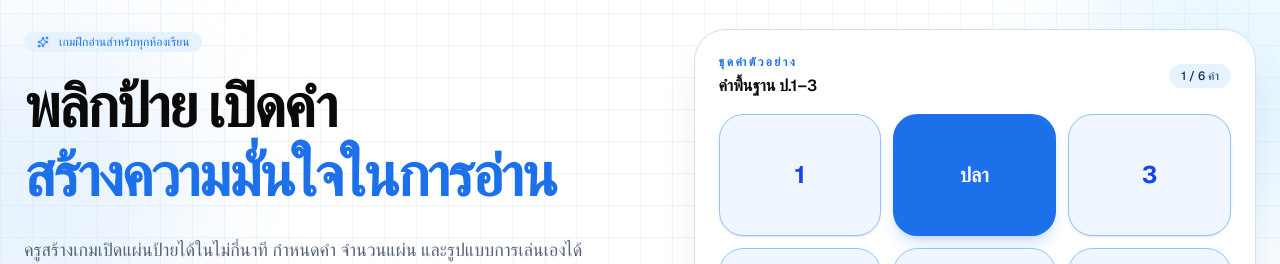
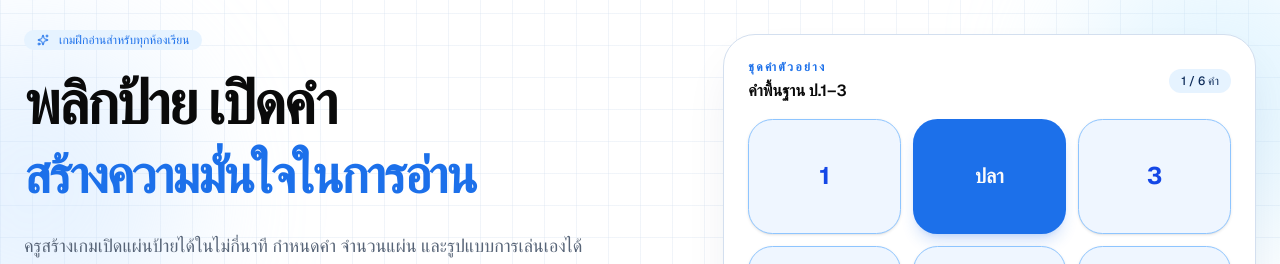
Before and after one commit to aepsae1993-spec/Flip-the-tile, a Next.js app: page / in a window 1280 px wide. Shown: the part 148-412 px from the top of the page. Built offline with nearby package versions, Linux system fonts and the light colour scheme; no server answers.

Commit message:
Hide backend wording and fix hero wrapping

```diff
--- a/src/app/page.tsx
+++ b/src/app/page.tsx
@@ -19,13 +19,14 @@ export default function Home() {
       <section className="relative overflow-hidden bg-grid-soft">
         <div className="absolute -left-32 top-28 size-80 rounded-full bg-blue-200/35 blur-3xl" />
         <div className="absolute -right-20 top-10 size-72 rounded-full bg-sky-200/40 blur-3xl" />
-        <div className="relative mx-auto grid max-w-7xl items-center gap-12 px-4 py-16 sm:px-6 sm:py-24 lg:grid-cols-[1.05fr_.95fr] lg:py-28">
+        <div className="relative mx-auto grid max-w-7xl items-center gap-12 px-4 py-16 sm:px-6 sm:py-24 lg:grid-cols-[1.1fr_.9fr] lg:py-28">
           <div>
             <Badge variant="secondary" className="mb-5 rounded-full px-3 py-1.5 text-primary">
               <Sparkles className="mr-1.5 size-3.5" /> เกมฝึกอ่านสำหรับทุกห้องเรียน
             </Badge>
-            <h1 className="max-w-2xl text-4xl font-bold leading-[1.15] tracking-[-.035em] sm:text-5xl lg:text-6xl">
-              พลิกป้าย เปิดคำ<br /><span className="text-primary">สร้างความมั่นใจในการอ่าน</span>
+            <h1 className="max-w-3xl text-4xl font-bold leading-[1.12] tracking-[-.035em] sm:text-5xl lg:text-6xl">
+              <span className="block">พลิกป้าย เปิดคำ</span>
+              <span className="mt-2 block text-[.86em] leading-[1.18] text-primary md:whitespace-nowrap">สร้างความมั่นใจในการอ่าน</span>
             </h1>
             <p className="mt-6 max-w-xl text-lg leading-8 text-muted-foreground">
               ครูสร้างเกมเปิดแผ่นป้ายได้ในไม่กี่นาที กำหนดคำ จำนวนแผ่น และรูปแบบการเล่นเองได้ เด็ก ๆ สนุก ครูใช้ง่าย
--- a/src/components/demo-game.tsx
+++ b/src/components/demo-game.tsx
@@ -1,12 +1,12 @@
 "use client";
 
 import { useMemo, useState } from "react";
-import { FlaskConical, Play, ShieldCheck } from "lucide-react";
+import { FlaskConical, Play } from "lucide-react";
 import { BrandLogo } from "@/components/brand-logo";
 import { GameBoard } from "@/components/game-board";
 import { ThemeSwitcher } from "@/components/theme-provider";
 import { Button } from "@/components/ui/button";
-import { Card, CardContent, CardHeader, CardTitle } from "@/components/ui/card";
+import { Card, CardContent } from "@/components/ui/card";
 import { Input } from "@/components/ui/input";
 import { Label } from "@/components/ui/label";
 import { Textarea } from "@/components/ui/textarea";
@@ -42,10 +42,6 @@ export function DemoGame() {
         </div>
 
         <Card className="overflow-hidden">
-          <CardHeader className="border-b bg-muted/35">
-            <CardTitle className="flex items-center gap-2 text-base"><ShieldCheck className="size-5 text-emerald-600" />ข้อมูลนี้ไม่ถูกบันทึกลง Supabase</CardTitle>
-            <p className="text-sm text-muted-foreground">คำทั้งหมดอยู่เฉพาะในหน่วยความจำของหน้านี้ และจะหายเมื่อรีเฟรชหรือปิดหน้า</p>
-          </CardHeader>
           <CardContent className="space-y-6 p-5 sm:p-7">
             <div className="space-y-2">
               <Label htmlFor="demo-title">ชื่อชุดคำ</Label>
--- a/src/lib/supabase/client.ts
+++ b/src/lib/supabase/client.ts
@@ -3,6 +3,6 @@ import { createBrowserClient } from "@supabase/ssr";
 export function createClient() {
   const url = process.env.NEXT_PUBLIC_SUPABASE_URL;
   const publishableKey = process.env.NEXT_PUBLIC_SUPABASE_PUBLISHABLE_KEY;
-  if (!url || !publishableKey) throw new Error("ยังไม่ได้ตั้งค่า Supabase environment variables");
+  if (!url || !publishableKey) throw new Error("ระบบยังไม่พร้อมใช้งาน กรุณาติดต่อผู้ดูแล");
   return createBrowserClient(url, publishableKey);
 }
--- a/src/lib/supabase/server.ts
+++ b/src/lib/supabase/server.ts
@@ -5,7 +5,7 @@ import { cookies } from "next/headers";
 export async function createClient() {
   const url = process.env.NEXT_PUBLIC_SUPABASE_URL;
   const publishableKey = process.env.NEXT_PUBLIC_SUPABASE_PUBLISHABLE_KEY;
-  if (!url || !publishableKey) throw new Error("ยังไม่ได้ตั้งค่า Supabase environment variables");
+  if (!url || !publishableKey) throw new Error("ระบบยังไม่พร้อมใช้งาน กรุณาติดต่อผู้ดูแล");
   const cookieStore = await cookies();
 
   return createServerClient(url, publishableKey, {
```
Also changed, not shown: src/app/dashboard/page.tsx (+1 -1 lines).
